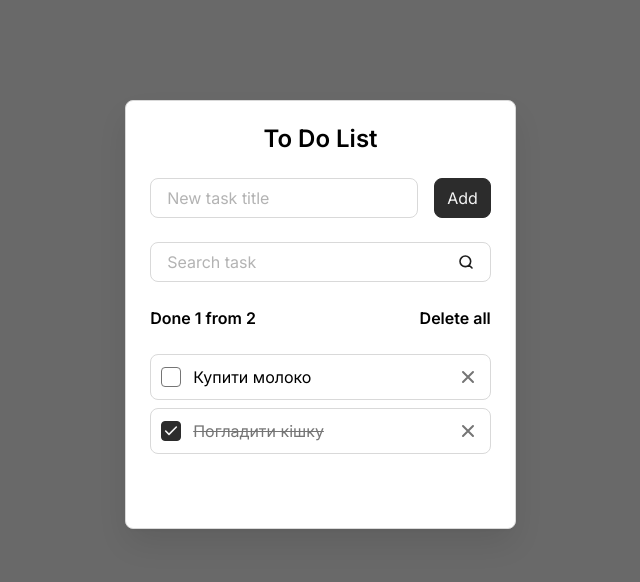
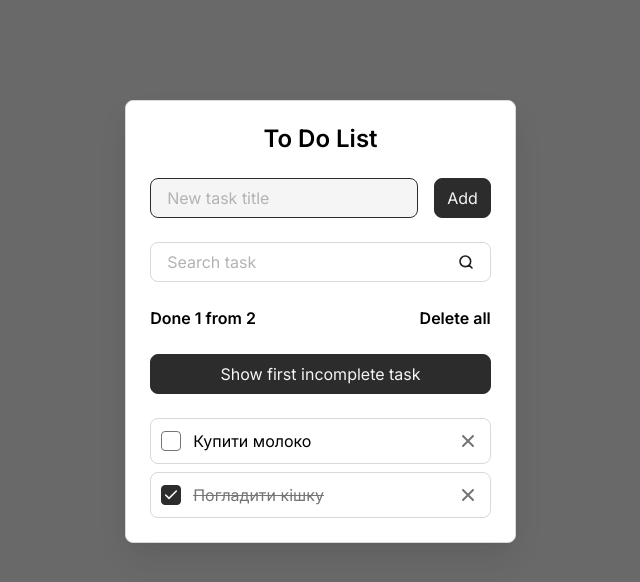
Before and after one commit to lShaKel/Todo_react, a React (Vite) app: page / in a window 1280 px wide. Shown: the top 582 px of the page, without its empty margins (312-952 px from the left). Built offline with nearby package versions, Linux system fonts and the light colour scheme.

Commit message:
feat: add useRef for task focus handling

```diff
--- a/src/components/AddTaskForm.jsx
+++ b/src/components/AddTaskForm.jsx
@@ -6,6 +6,7 @@ const AddTaskForm = (props) => {
     addTask,
     newTaskTitle,
     setNewTaskTitle,
+    newTaskInputRef,
   } = props
 
   const onSubmit = (event) => {
@@ -21,6 +22,7 @@ const AddTaskForm = (props) => {
         id = "new-task"
         value = {newTaskTitle}
         onInput = {(event) => setNewTaskTitle(event.target.value)}
+        ref={newTaskInputRef}
       />
       <Button type = "submit">Add</Button>
     </form>
--- a/src/components/Button.jsx
+++ b/src/components/Button.jsx
@@ -3,12 +3,14 @@ const Button = (props) => {
     className = "",
     type = 'button',
     children,
+    onClick,
   } = props
 
   return (
     <button
       className={`button ${className}`}
       type={type}
+      onClick = {onClick}
     >
       {children}
     </button>
--- a/src/components/Field.jsx
+++ b/src/components/Field.jsx
@@ -6,6 +6,7 @@ const Field = (props) => {
     type = 'text',
     value,
     onInput,
+    ref,
   } = props
 
   return (
@@ -24,6 +25,7 @@ const Field = (props) => {
         type = {type}
         value = {value}
         onInput={onInput}
+        ref={ref}
       />
     </div>
   )
--- a/src/components/Todo.jsx
+++ b/src/components/Todo.jsx
@@ -1,13 +1,14 @@
-import {useState, useEffect, use} from "react";
+import {useState, useEffect, useRef} from "react";
 
 import AddTaskForm from "./AddTaskForm.jsx";
 import SearchTaskForm from "./SearchTaskForm.jsx";
 import TodoInfo from "./TodoInfo.jsx";
 import TodoList from "./TodoList.jsx";
+import Button from "./Button.jsx";
 
 const Todo = () => {
 
-const [tasks, setTasks] = useState(() => {
+  const [tasks, setTasks] = useState(() => {
     const savedTasks = localStorage.getItem('tasks')
 
     if(savedTasks) {
@@ -22,6 +23,10 @@ const [tasks, setTasks] = useState(() => {
 
   const [newTaskTitle, setNewTaskTitle] = useState('')
   const [searchQuery,setSearchQuery] = useState('')
+
+  const newTaskInputRef = useRef(null)
+  const firstIncompleteTaskRef = useRef(null)
+  const firstIncompleteTaskId = tasks.find(({isDone}) => !isDone)?.id
 
   const deleteAllTasks = () => {
     const isConfirmed = confirm('Are u sure u want to delete all?')
@@ -59,12 +64,17 @@ const [tasks, setTasks] = useState(() => {
       setTasks([...tasks, newTask])
       setNewTaskTitle('')
       setSearchQuery('')
+      newTaskInputRef.current.focus()
     }
   }
 
   useEffect(() => {
     localStorage.setItem('tasks', JSON.stringify(tasks))
   }, [tasks]);
+
+  useEffect(() => {
+    newTaskInputRef.current.focus()
+  }, []);
 
   const clearSearchQuery = searchQuery.trim().toLowerCase()
   const filteredTasks = clearSearchQuery.length > 0
@@ -78,6 +88,7 @@ const [tasks, setTasks] = useState(() => {
         addTask = {addTask}
         newTaskTitle = {newTaskTitle}
         setNewTaskTitle = {setNewTaskTitle}
+        newTaskInputRef = {newTaskInputRef}
       />
       <SearchTaskForm
         searchQuery = {searchQuery}
@@ -88,9 +99,16 @@ const [tasks, setTasks] = useState(() => {
         done = {tasks.filter(({isDone}) =>isDone).length}
         onDeleteAllButtonClick = {deleteAllTasks}
       />
+      <Button
+        onClick = {() => firstIncompleteTaskRef.current?.scrollIntoView({ behavior:"smooth" })}
+      >
+        Show first incomplete task
+      </Button>
       <TodoList
         tasks ={tasks}
         filteredTasks = {filteredTasks}
+        firstIncompleteTaskRef = {firstIncompleteTaskRef}
+        firstIncompleteTaskId = {firstIncompleteTaskId}
         onDeleteTaskButtonClick = {deleteTask}
         onTaskCompleteChange = {toggleTaskComplete}
       />
--- a/src/components/TodoItem.jsx
+++ b/src/components/TodoItem.jsx
@@ -6,10 +6,11 @@ const TodoItem = (props) => {
     isDone,
     onDeleteTaskButtonClick,
     onTaskCompleteChange,
+    ref,
   } = props
 
   return (
-    <li className={`todo-item ${className}`}>
+    <li className={`todo-item ${className}`} ref={ref}>
       <input
         className="todo-item__checkbox"
         id={id}
--- a/src/components/TodoList.jsx
+++ b/src/components/TodoList.jsx
@@ -6,6 +6,8 @@ const TodoList = (props) => {
     onDeleteTaskButtonClick,
     onTaskCompleteChange,
     filteredTasks,
+    firstIncompleteTaskRef,
+    firstIncompleteTaskId,
   } = props
 
 
@@ -30,6 +32,7 @@ const TodoList = (props) => {
         <TodoItem
           className = 'todo__item'
           key = {task.id}
+          ref = {task.id === firstIncompleteTaskId ? firstIncompleteTaskRef : null}
           onDeleteTaskButtonClick ={onDeleteTaskButtonClick}
           onTaskCompleteChange = {onTaskCompleteChange}
           {...task} // Знизу теж саме
```
